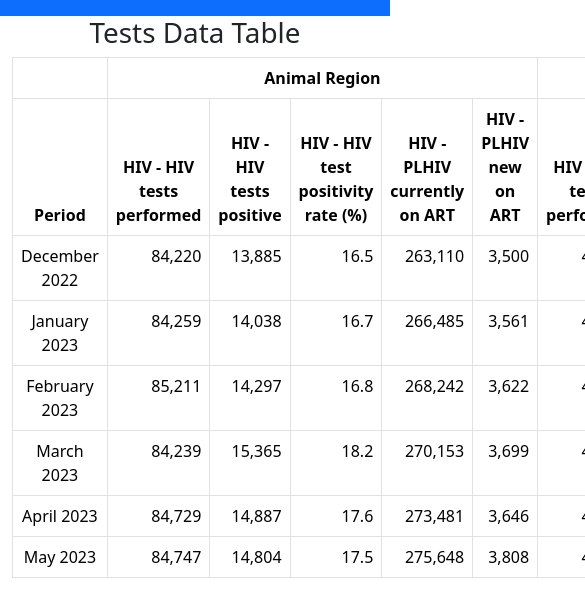
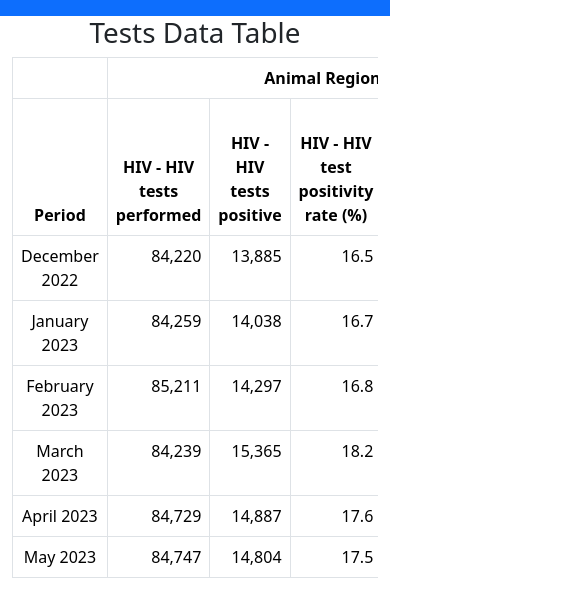
Before and after one commit to Pheogrammer/sorter, a React (Create React App) app: page / in a window 390 px wide. Shown: the top 616 px of the page, 585 px wide, since content can reach past the window. Built offline with nearby package versions, Linux system fonts and the light colour scheme; the HTML template or start-up script is replaced by a standard one.

Commit message:
table responsive

```diff
--- a/src/components/Home.js
+++ b/src/components/Home.js
@@ -54,7 +54,8 @@ const Home = () => {
         const periods = Array.from(new Set(tableData.rows.map((row) => row[2])));
 
         return (
-            <table className='table  table-bordered table-responsive'>
+            <div className="table-responsive">
+            <table className='table  table-bordered'>
                 <thead>
                     <tr>
                         <th></th>
@@ -97,6 +98,7 @@ const Home = () => {
                     ))}
                 </tbody>
             </table>
+            </div>
         );
     };
 
--- a/src/json-data.json
+++ b/src/json-data.json
@@ -83,7 +83,7 @@
     ["LV138qS9eCD", "zj9LoeErgkP", "202302", "14297.0"],
     ["LV138qS9eCD", "zj9LoeErgkP", "202303", "15365.0"],
     ["LV138qS9eCD", "zj9LoeErgkP", "202304", "14887.0"],
-    ["LV138qS9eCD", "zj9LoeErgkP", "202305", "14804.0"],
+    ["LV138qS9eCD", "zj9LoeErgkP", "202305", "14804.0", "14804.0"],
     ["LV138qS9eCD", "gwAcS6gaz7D", "202212", "5472.0"],
     ["LV138qS9eCD", "gwAcS6gaz7D", "202301", "5541.0"],
     ["LV138qS9eCD", "gwAcS6gaz7D", "202302", "5542.0"],
```
